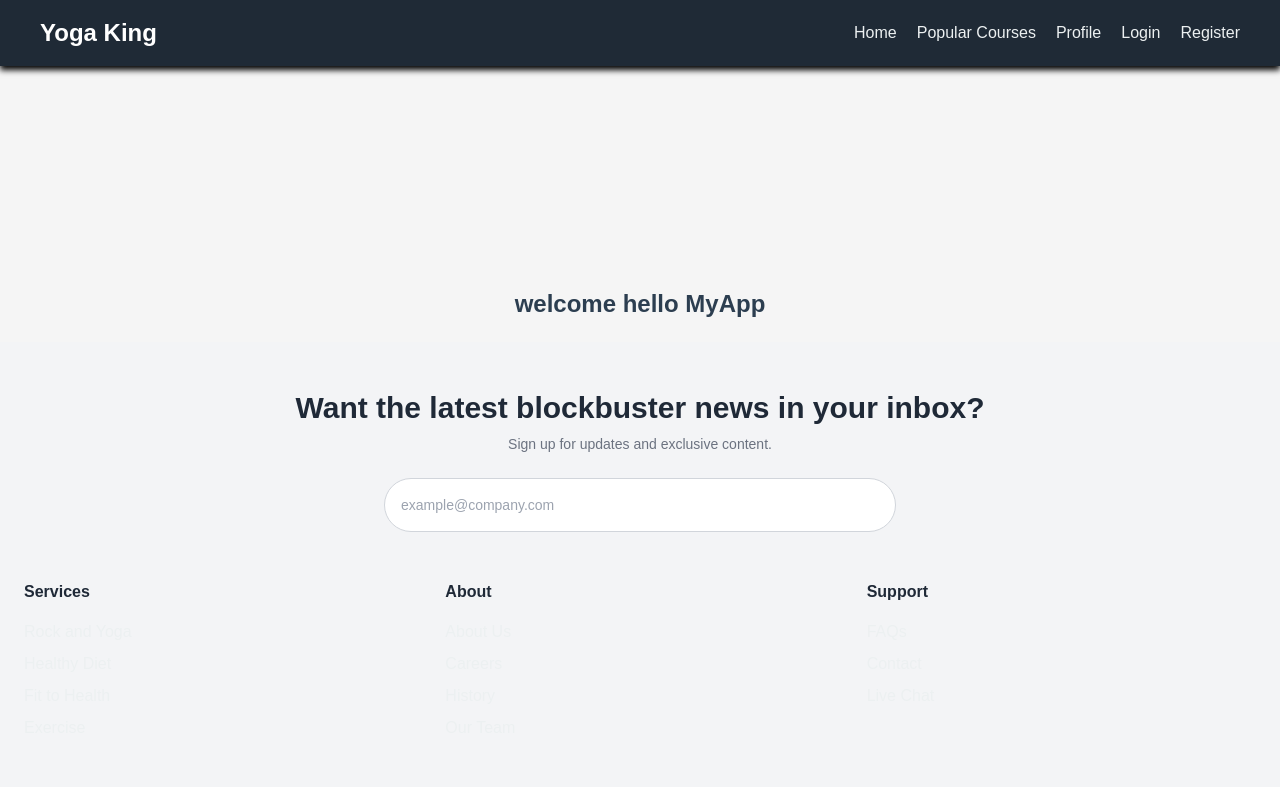
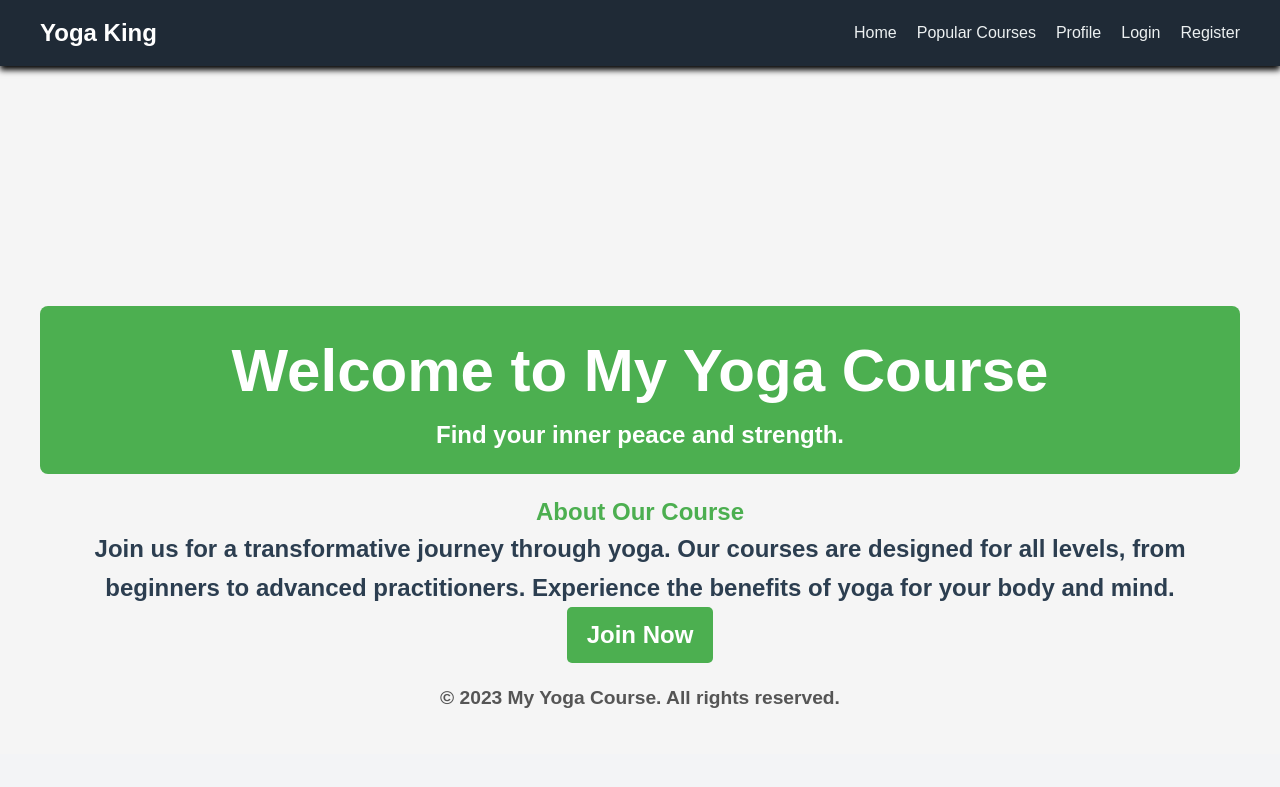
Before and after one commit to mashrur23/471, a React (Create React App) app: page / in a window 1280 px wide. Shown: the top 787 px of the page. Built offline with nearby package versions, Linux system fonts and the light colour scheme.

Commit message:
homepage design in main.js

```diff
--- a/src/App.css
+++ b/src/App.css
@@ -36,3 +36,58 @@
     transform: rotate(360deg);
   }
 }
+
+body {
+  font-family: 'Arial', sans-serif;
+  margin: 0;
+  padding: 0;
+  background-color: #f0f8ff;
+}
+
+.container {
+  text-align: center;
+  padding: 20px;
+}
+
+.header {
+  background-color: #4caf50;
+  color: white;
+  padding: 20px;
+  border-radius: 8px;
+}
+
+.content {
+  margin: 20px 0;
+}
+
+h1 {
+  font-size: 2.5em;
+}
+
+h2 {
+  color: #4caf50;
+}
+
+p {
+  line-height: 1.6;
+}
+
+.cta-button {
+  background-color: #4caf50;
+  color: white;
+  border: none;
+  padding: 10px 20px;
+  border-radius: 5px;
+  cursor: pointer;
+  font-size: 1em;
+}
+
+.cta-button:hover {
+  background-color: #45a049;
+}
+
+.footer {
+  margin-top: 20px;
+  font-size: 0.8em;
+  color: #555;
+}
--- a/src/components/Footer.js
+++ b/src/components/Footer.js
@@ -33,31 +33,31 @@ const Footer = () => {
 
         <div className="mt-12 grid grid-cols-1 gap-8 lg:grid-cols-3">
           <div>
-            <h3 className="font-bold text-gray-800 dark:text-white">Services</h3>
-            <ul className="mt-4 space-y-2 text-gray-600 dark:text-gray-300">
-              <li><a href="/" className="hover:text-secondary">Rock and Yoga</a></li>
-              <li><a href="/" className="hover:text-secondary">Healthy Diet</a></li>
-              <li><a href="/" className="hover:text-secondary">Fit to Health</a></li>
-              <li><a href="/" className="hover:text-secondary">Exercise</a></li>
+            <h3 className="font-bold text-gray-800 dark:text-black">Services</h3>
+            <ul className="mt-4 space-y-2 text-gray-600 text-black">
+              <li><a href="/" className="hover:text-secondary text-black">Rock and Yoga</a></li>
+              <li><a href="/" className="hover:text-secondary text-black">Healthy Diet</a></li>
+              <li><a href="/" className="hover:text-secondary text-black">Fit to Health</a></li>
+              <li><a href="/" className="hover:text-secondary text-black">Exercise</a></li>
             </ul>
           </div>
 
           <div>
-            <h3 className="font-bold text-gray-800 dark:text-white">About</h3>
+            <h3 className="font-bold text-gray-800 dark:text-black">About</h3>
             <ul className="mt-4 space-y-2 text-gray-600 dark:text-gray-300">
-              <li><a href="/" className="hover:text-secondary">About Us</a></li>
-              <li><a href="/" className="hover:text-secondary">Careers</a></li>
-              <li><a href="/" className="hover:text-secondary">History</a></li>
-              <li><a href="/" className="hover:text-secondary">Our Team</a></li>
+              <li><a href="/" className="hover:text-secondary text-black">About Us</a></li>
+              <li><a href="/" className="hover:text-secondary text-black">Careers</a></li>
+              <li><a href="/" className="hover:text-secondary text-black">History</a></li>
+              <li><a href="/" className="hover:text-secondary text-black">Our Team</a></li>
             </ul>
           </div>
 
           <div>
             <h3 className="font-bold text-gray-800 dark:text-white">Support</h3>
             <ul className="mt-4 space-y-2 text-gray-600 dark:text-gray-300">
-              <li><a href="/" className="hover:text-secondary">FAQs</a></li>
-              <li><a href="/" className="hover:text-secondary">Contact</a></li>
-              <li><a href="/" className="hover:text-secondary">Live Chat</a></li>
+              <li><a href="/" className="hover:text-secondary text-black">FAQs</a></li>
+              <li><a href="/" className="hover:text-secondary text-black">Contact</a></li>
+              <li><a href="/" className="hover:text-secondary text-black">Live Chat</a></li>
             </ul>
           </div>
         </div>
--- a/src/components/Main.js
+++ b/src/components/Main.js
@@ -1,9 +1,26 @@
 import React from 'react';
+import '../App.css'; // Importing CSS for styling
 
 const Main = () => (
+  <div className="container">
+    <header className="header">
+      <h1>Welcome to My Yoga Course</h1>
+      <p>Find your inner peace and strength.</p>
+    </header>
 
-    <p>welcome hello MyApp</p>
+    <section className="content">
+      <h2>About Our Course</h2>
+      <p>
+        Join us for a transformative journey through yoga. Our courses are designed for all levels,
+        from beginners to advanced practitioners. Experience the benefits of yoga for your body and mind.
+      </p>
+      <button className="cta-button">Join Now</button>
+    </section>
 
+    <footer className="footer">
+      <p>&copy; 2023 My Yoga Course. All rights reserved.</p>
+    </footer>
+  </div>
 );
 
 export default Main;
```
